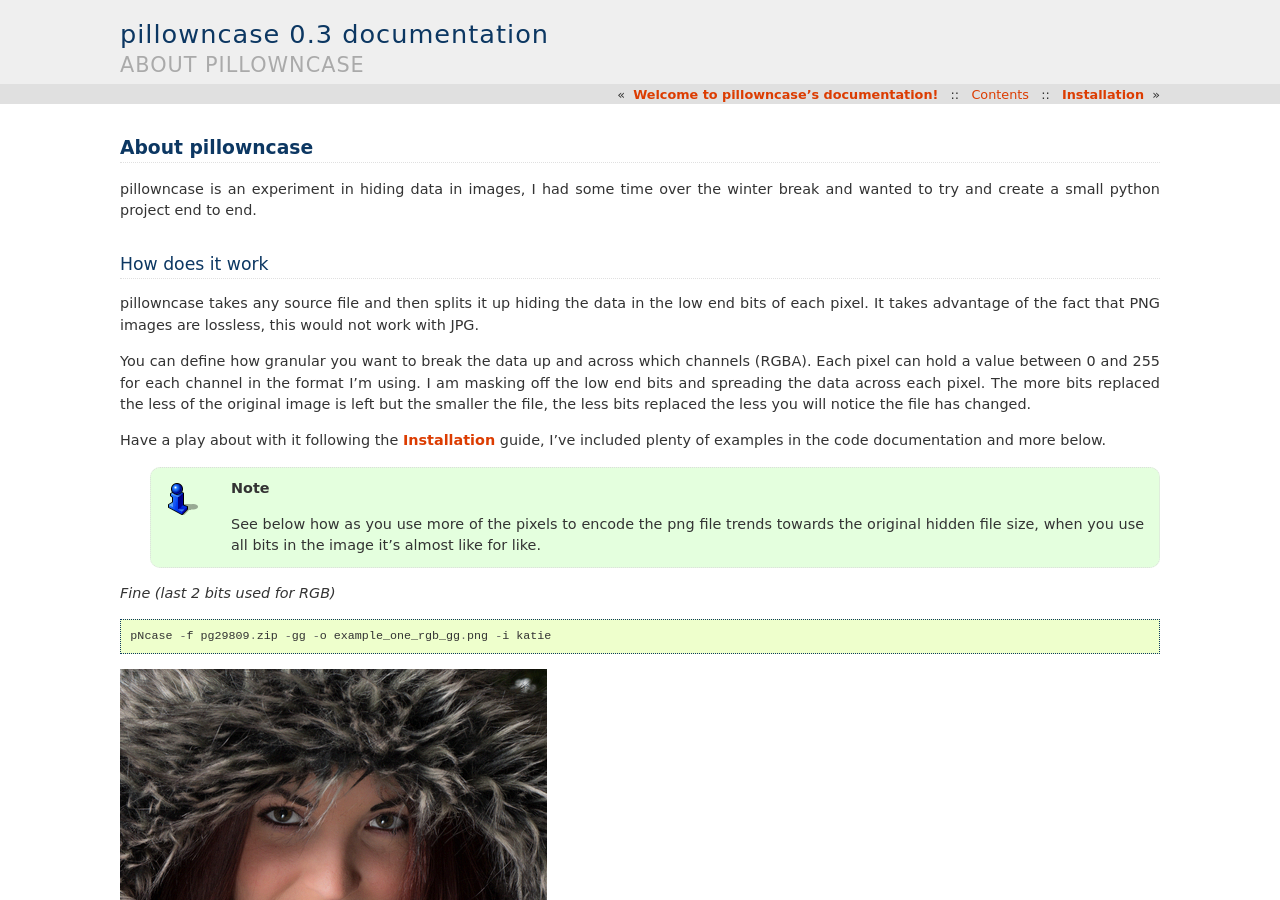
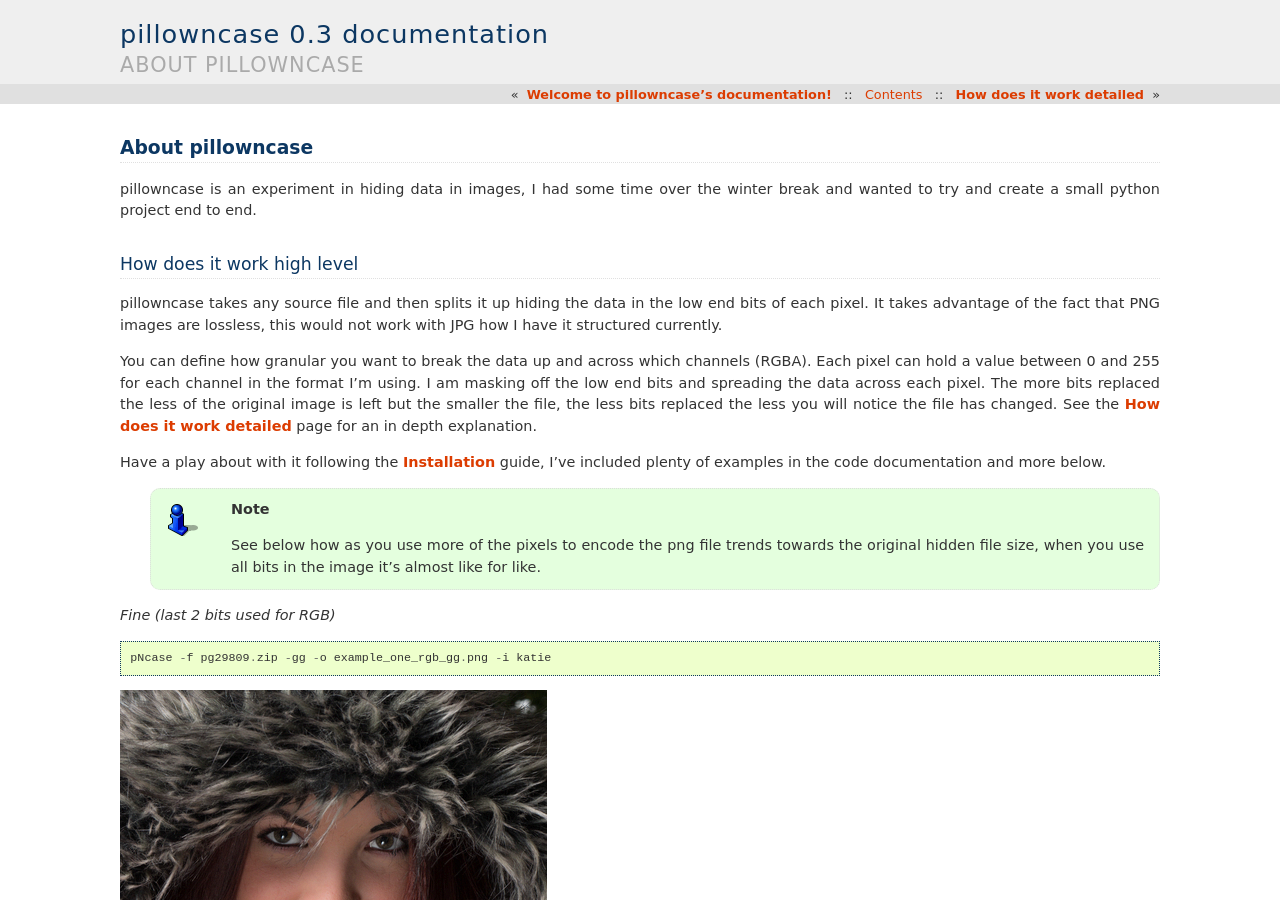
Before and after one commit to ArchageXIII/pillowncase, a Sphinx documentation site: the page built from docs/about.rst, in a window 1280 px wide and 900 px high. Built offline with Sphinx 7.4.7, drawn with Linux system fonts in a browser that asks for light colours; some of the changed text lies outside the part shown.

Commit message:
extra documentation

```diff
--- a/docs/about.rst
+++ b/docs/about.rst
@@ -4,13 +4,13 @@
 
 pillowncase is an experiment in hiding data in images, I had some time over the winter break and wanted to try and create a small python project end to end.
 
-----------------
-How does it work
-----------------
+---------------------------
+How does it work high level
+---------------------------
 
-pillowncase takes any source file and then splits it up hiding the data in the low end bits of each pixel.  It takes advantage of the fact that PNG images are lossless, this would not work with JPG.
+pillowncase takes any source file and then splits it up hiding the data in the low end bits of each pixel.  It takes advantage of the fact that PNG images are lossless, this would not work with JPG how I have it structured currently.
 
-You can define how granular you want to break the data up and across which channels (RGBA).  Each pixel can hold a value between 0 and 255 for each channel in the format I'm using.  I am masking off the low end bits and spreading the data across each pixel.  The more bits replaced the less of the original image is left but the smaller the file, the less bits replaced the less you will notice the file has changed.
+You can define how granular you want to break the data up and across which channels (RGBA).  Each pixel can hold a value between 0 and 255 for each channel in the format I'm using.  I am masking off the low end bits and spreading the data across each pixel.  The more bits replaced the less of the original image is left but the smaller the file, the less bits replaced the less you will notice the file has changed. See the :doc:`howitworks` page for an in depth explanation.
 
 Have a play about with it following the :doc:`install` guide, I've included plenty of examples in the code documentation and more below.
 	.. note:: See below how as you use more of the pixels to encode the png file trends towards the original hidden file size, when you use all bits in the image it's almost like for like.
@@ -64,7 +64,6 @@
 	pNcase -a decode -i example_two_rgb_gggg.png
 
 
-
 ----------
 Next Steps
 ----------
--- a/docs/index.rst
+++ b/docs/index.rst
@@ -11,6 +11,7 @@
    :caption: Contents:
 
    about
+   howitworks
    install
    devenv
    pillowncase
--- a/docs/install.rst
+++ b/docs/install.rst
@@ -47,7 +47,7 @@
 
 		Check there is now a hidden directory called .env created.  You can call the directory whatever you like but it's easiest to pick one name and stick with it as you will see in a sec.
 
-			::
+			.. code-block:: none
 
 				$ ls -lart
 				drwxr-xr-x 27 mark mark 4096 Dec 31 19:09 ..
```
Also changed, not shown: docs/howitworks.rst (added, +111 -0 lines), docs/_images/cube.png (added), docs/_images/white_example.png (added).
